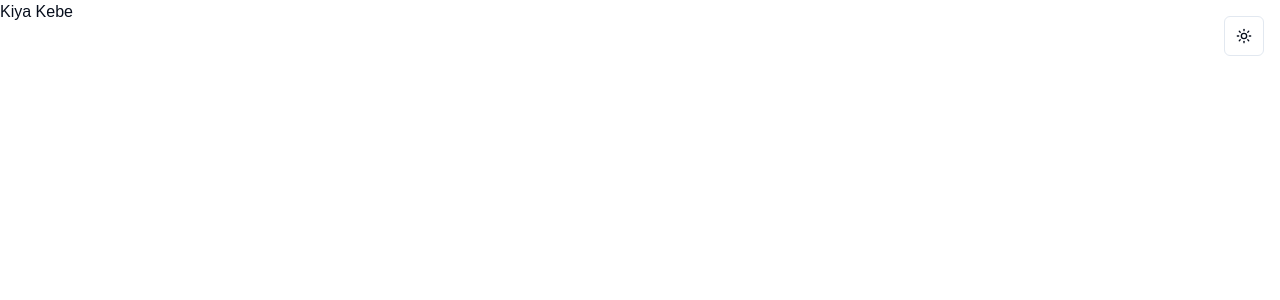
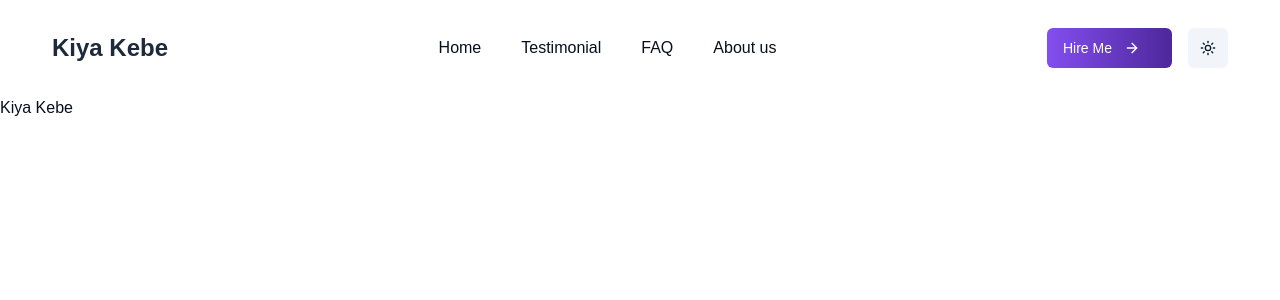
Before and after one commit to kiyakebe/portfolio-v2, a Next.js app: page / in a window 1280 px wide. Shown: the top 300 px of the page. Built offline with nearby package versions, Linux system fonts and the light colour scheme.

Commit message:
feat: header

```diff
--- a/src/app/dashboard/page.tsx
+++ /dev/null
@@ -1,50 +0,0 @@
-import { AppSidebar } from "@/components/app-sidebar"
-import {
-  Breadcrumb,
-  BreadcrumbItem,
-  BreadcrumbLink,
-  BreadcrumbList,
-  BreadcrumbPage,
-  BreadcrumbSeparator,
-} from "@/components/ui/breadcrumb"
-import { Separator } from "@/components/ui/separator"
-import {
-  SidebarInset,
-  SidebarProvider,
-  SidebarTrigger,
-} from "@/components/ui/sidebar"
-
-export default function Page() {
-  return (
-    <SidebarProvider>
-      <AppSidebar />
-      <SidebarInset>
-        <header className="flex h-16 shrink-0 items-center gap-2 border-b px-4">
-          <SidebarTrigger className="-ml-1" />
-          <Separator orientation="vertical" className="mr-2 h-4" />
-          <Breadcrumb>
-            <BreadcrumbList>
-              <BreadcrumbItem className="hidden md:block">
-                <BreadcrumbLink href="#">
-                  Building Your Application
-                </BreadcrumbLink>
-              </BreadcrumbItem>
-              <BreadcrumbSeparator className="hidden md:block" />
-              <BreadcrumbItem>
-                <BreadcrumbPage>Data Fetching</BreadcrumbPage>
-              </BreadcrumbItem>
-            </BreadcrumbList>
-          </Breadcrumb>
-        </header>
-        <div className="flex flex-1 flex-col gap-4 p-4">
-          <div className="grid auto-rows-min gap-4 md:grid-cols-3">
-            <div className="aspect-video rounded-xl bg-muted/50" />
-            <div className="aspect-video rounded-xl bg-muted/50" />
-            <div className="aspect-video rounded-xl bg-muted/50" />
-          </div>
-          <div className="min-h-[100vh] flex-1 rounded-xl bg-muted/50 md:min-h-min" />
-        </div>
-      </SidebarInset>
-    </SidebarProvider>
-  )
-}
--- a/src/app/layout.tsx
+++ b/src/app/layout.tsx
@@ -2,6 +2,7 @@ import type { Metadata } from "next";
 import localFont from "next/font/local";
 import "./globals.css";
 import { ThemeProvider } from "@/provider/ThemeProvider";
+import Header from "@/components/layout/Header";
 
 const geistSans = localFont({
   src: "./fonts/GeistVF.woff",
@@ -35,7 +36,10 @@ export default function RootLayout({
           enableSystem
           disableTransitionOnChange
         >
-          <div>{children}</div>
+          <div>
+            <Header />
+            {children}
+          </div>
         </ThemeProvider>
       </body>
     </html>
--- a/src/app/page.tsx
+++ b/src/app/page.tsx
@@ -1,11 +1,8 @@
-import { ThemeToggle } from "@/components/ThemeToggler";
 
 export default function Home() {
   return (
-    <div className="relative  w-full">
-      <ThemeToggle />
-
+    <section className="relative  w-full">
       <main>Kiya Kebe</main>
-    </div>
+    </section>
   );
 }
--- /dev/null
+++ b/src/components/layout/Footer.tsx
@@ -0,0 +1,59 @@
+import Link from "next/link";
+
+const FooterJumbo = () => {
+  return (
+    <div className="bg-blue-600 py-10 rounded-2xl relative">
+      <div className="p-6 lg:px-10">
+        <div className="space-y-6 ">
+          <h1 className="text-2xl md:text-4xl text-center font-bold text-white">
+            Join SMM Expert Blog Post
+          </h1>
+          <p className="text-white text-center">Try it now and see the magic</p>
+          <div>
+            <div className="flex justify-center gap-4">
+              <Link
+                href="https://my.smm-expert.com/"
+                className="bg-slate-100 text-blue-700 font-semibold py-4 px-6 rounded-3xl"
+              >
+                Get Started Now
+              </Link>
+            </div>
+          </div>
+        </div>
+      </div>
+    </div>
+  );
+};
+
+const FooterBottom = () => {
+  return (
+    <div className="flex flex-col-reverse md:flex-row md:justify-between py-10 space-y-6 md:space-y-0">
+      <div className="md:flex md:items-center">
+        &copy; {new Date().getFullYear()} Cheap SEO. All rights reserved by{" "}
+        <a
+          href="https://my.smm-expert.com/"
+          target="__blank"
+          className="underline ms-2"
+        >
+          my.smm-expert.com
+        </a>
+      </div>
+      <div className="md:flex md:items-center md:gap-5 space-y-6 md:space-y-0">
+        <a href="mailto:contact@smm-expert.com/">
+          contact@smm-expert.com
+        </a>
+      </div>
+    </div>
+  );
+};
+
+const Footer = () => {
+  return (
+    <footer className="lg:container mx-auto px-4 sm:px-6 lg:px-8 pt-12 lg:pt-18 lg:max-w-[1440px]">
+      <FooterJumbo />
+      <FooterBottom />
+    </footer>
+  );
+};
+
+export default Footer;
--- /dev/null
+++ b/src/components/layout/Header.tsx
@@ -0,0 +1,120 @@
+"use client";
+
+import { useEffect, useState } from "react";
+import { ArrowRight, Menu, X } from "lucide-react";
+import { Button } from "@/components/ui/button";
+import Link from "next/link";
+import { navigationLinks } from "@/constants";
+import { ThemeToggle } from "./ThemeToggler";
+
+const Header = () => {
+  const [isMobileMenuOpen, setIsMobileMenuOpen] = useState(false);
+  const [isVisible, setIsVisible] = useState(true);
+  const [lastScrollY, setLastScrollY] = useState(0);
+
+  const handleScroll = () => {
+    const currentScrollY = window.scrollY;
+
+    if (currentScrollY > lastScrollY) {
+      setIsVisible(false);
+    } else {
+      setIsVisible(true);
+    }
+    setLastScrollY(currentScrollY);
+  };
+
+  useEffect(() => {
+    window.addEventListener("scroll", handleScroll);
+
+    return () => {
+      window.removeEventListener("scroll", handleScroll);
+    };
+  }, [lastScrollY]);
+
+  const toggleMobileMenu = () => {
+    setIsMobileMenuOpen(!isMobileMenuOpen);
+  };
+
+  return (
+    <header
+      id="Home"
+      className={`sticky-header ${
+        !isVisible ? "sticky-header--hidden" : ""
+      } py-3`}
+    >
+      <div className="lg:container mx-auto px-4 sm:px-6 lg:px-8 lg:max-w-[1440px]">
+        <div className="flex justify-between items-center py-4 p-6 md:space-x-10 md:px-5">
+          <div className="flex justify-start">
+            <a
+              href="/"
+              className="md:text-xl lg:text-2xl font-semibold text-slate-800 dark:text-slate-100 items-center flex z-40"
+            >
+              {/* <img
+                src="/logo src"
+                alt="Logo"
+                className="me-4 w-10 lg:w-50"
+              /> */}
+              Kiya Kebe
+            </a>
+          </div>
+
+          <div className="-mr-2 -my-2 md:hidden z-40">
+            <Button variant="ghost" onClick={toggleMobileMenu}>
+              <span className="sr-only">Open menu</span>
+              {isMobileMenuOpen ? (
+                <X className="h-8 w-8" aria-hidden="true" />
+              ) : (
+                <Menu className="h-8 w-8" aria-hidden="true" />
+              )}
+            </Button>
+          </div>
+
+          <nav className="hidden md:flex space-x-5 lg:space-x-10">
+            {navigationLinks.map((link, index) => (
+              <Link key={index} href={link.href} className="cursor-pointer">
+                {link.label}
+              </Link>
+            ))}
+          </nav>
+          <div className="flex gap-4">
+            <Link
+              href="#contact"
+              className="hidden md:flex items-center transition-all duration-300"
+            >
+              <Button className="w-full group bg-gradient-to-r from-[#834EF0] to-[#4d279a] text-white py-4 rounded-md">
+                Hire Me
+                <ArrowRight className="h-6 w-6 me-4 ms-1 group-hover:ms-4 group-hover:me-1 transition-all duration-300" />
+              </Button>
+            </Link>
+            <ThemeToggle />
+          </div>
+        </div>
+      </div>
+
+      {isMobileMenuOpen && (
+        <div className="md:hidden p-6">
+          <div className="px-2 pt-2 pb-3 space-y-1 sm:px-3">
+            {navigationLinks.map((link, index) => (
+              <Link
+                key={index}
+                href={link.href}
+                className="block px-3 py-2 rounded-md text-base font-medium text-primary"
+              >
+                {link.label}
+              </Link>
+            ))}
+          </div>
+          <div className="pt-4 pb-3 border-t border-gray-200">
+            <Link href="#contact">
+              <button className="w-full bg-blue-600 hover:bg-blue-700 text-white font-semibold py-2 px-4 rounded-lg">
+                Hire Me
+              </button>
+            </Link>
+          </div>
+        </div>
+      )}
+    </header>
+  );
+};
+
+export default Header;
--- a/src/components/ThemeToggler.tsx
+++ b/src/components/layout/ThemeToggler.tsx
@@ -16,10 +16,10 @@ export function ThemeToggle() {
   const { setTheme } = useTheme();
 
   return (
-    <div className="absolute top-4 right-4">
+    <div className="">
       <DropdownMenu>
-        <DropdownMenuTrigger asChild>
-          <Button variant="outline" size="icon">
+        <DropdownMenuTrigger asChild className="outline-none">
+          <Button size="icon" variant="secondary">
             <Sun className="h-[1.2rem] w-[1.2rem] rotate-0 scale-100 transition-all dark:-rotate-90 dark:scale-0" />
             <Moon className="absolute h-[1.2rem] w-[1.2rem] rotate-90 scale-0 transition-all dark:rotate-0 dark:scale-100" />
             <span className="sr-only">Toggle theme</span>
--- /dev/null
+++ b/src/constants/index.ts
@@ -0,0 +1,20 @@
+import { NavigationItemsType } from "@/types";
+
+export const navigationLinks: NavigationItemsType[] = [
+  {
+    label: "Home",
+    href: "/",
+  },
+  {
+    label: "Testimonial",
+    href: "/#testimonial",
+  },
+  {
+    label: "FAQ",
+    href: "/#faq",
+  },
+  {
+    label: "About us",
+    href: "/about",
+  },
+];
--- /dev/null
+++ b/src/types/index.ts
@@ -0,0 +1,4 @@
+export type NavigationItemsType = {
+    label: string;
+    href: string;
+  };
```
